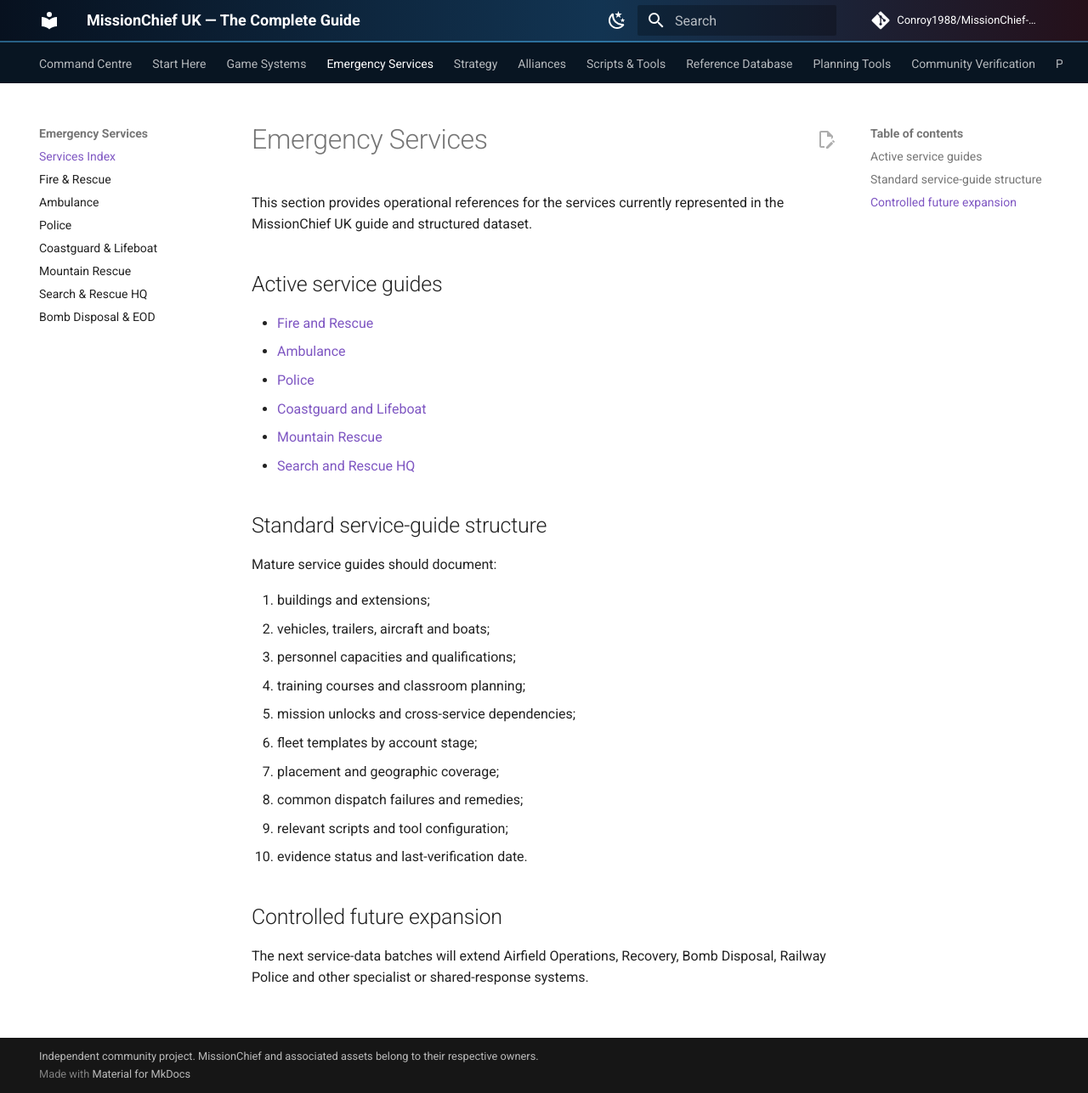
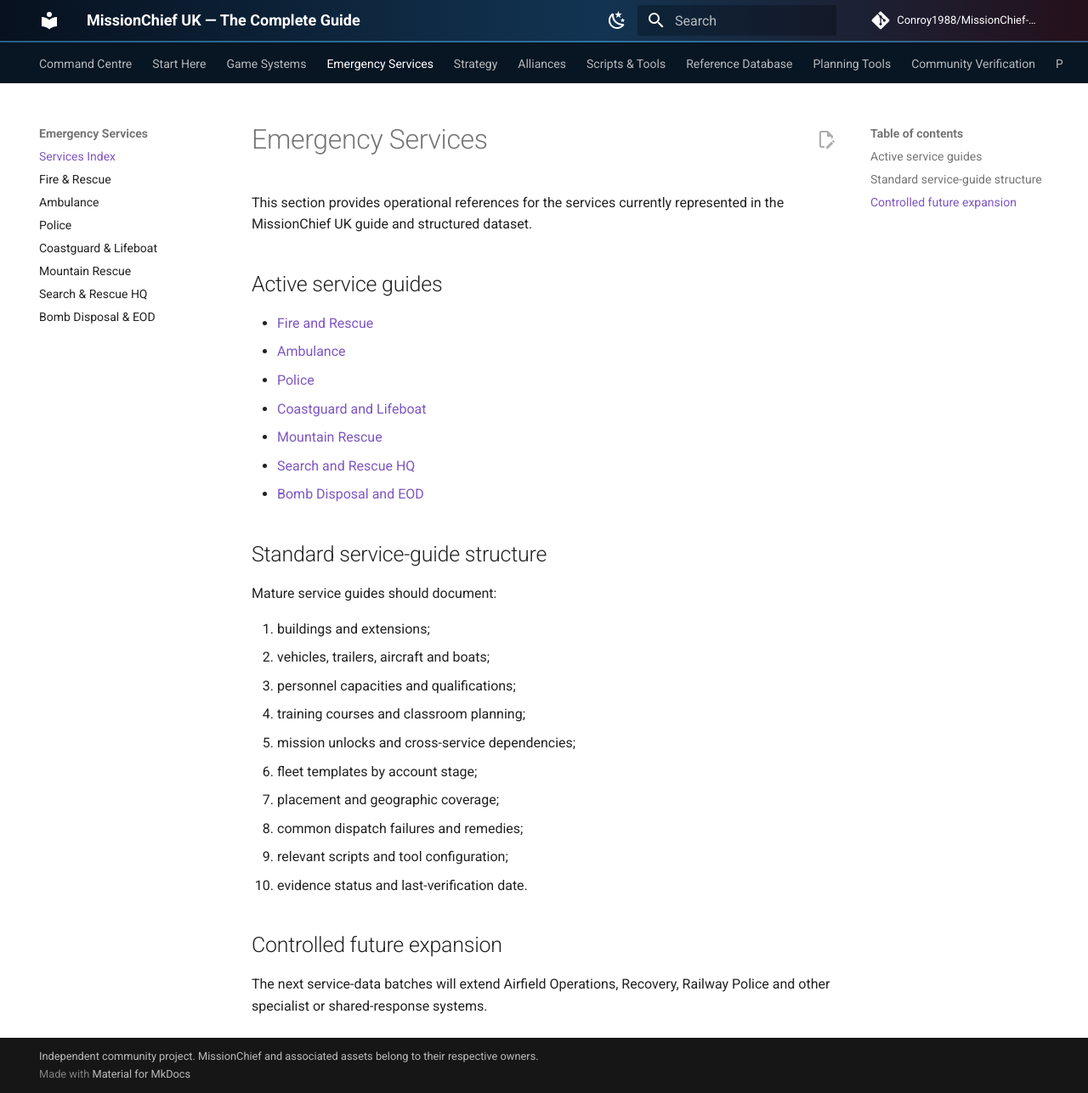
Before and after one commit to Conroy1988/MissionChief-UK, an MkDocs documentation site: the page built from docs/services/index.md, in a window 1280 px wide and 1287 px high. Shown: the whole window at 85% size. Built offline with MkDocs 1.6.1 and Material for MkDocs 9.7.7, drawn with Linux system fonts in a browser that asks for light colours; comment, search, counter and statistics services are not loaded; some of the changed lines change nothing that is shown.

Commit message:
Expose Bomb Disposal service guide

```diff
--- a/docs/services/index.md
+++ b/docs/services/index.md
@@ -10,6 +10,7 @@
 - [Coastguard and Lifeboat](coastguard-and-lifeboat.md)
 - [Mountain Rescue](mountain-rescue.md)
 - [Search and Rescue HQ](search-and-rescue.md)
+- [Bomb Disposal and EOD](bomb-disposal.md)
 
 ## Standard service-guide structure
 
@@ -28,4 +29,4 @@
 
 ## Controlled future expansion
 
-The next service-data batches will extend Airfield Operations, Recovery, Bomb Disposal, Railway Police and other specialist or shared-response systems.
+The next service-data batches will extend Airfield Operations, Recovery, Railway Police and other specialist or shared-response systems.
```
